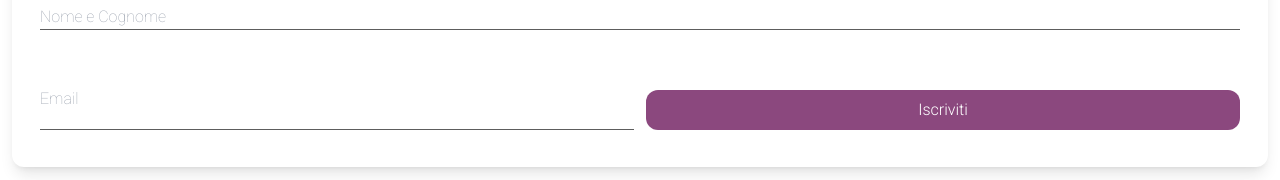
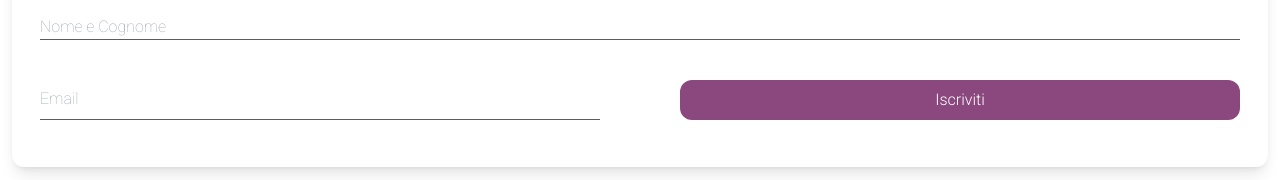
Before and after one commit to gabrimarch3/Hunt4Taste, a Next.js app: page / in a window 1280 px wide. Shown: the part 1047-1227 px from the top of the page. Built offline with nearby package versions, Linux system fonts and the light colour scheme.

Commit message:
fixed some styled components

```diff
--- a/app/components/SubscriptionForm.jsx
+++ b/app/components/SubscriptionForm.jsx
@@ -22,9 +22,9 @@ export default function SubscriptionForm() {
         <div className='w-full min-h-[200px] p-7 bg-white flex flex-col justify-center shadow-lg rounded-xl'>
             <form action="/" className='h-15 w-full'>
                 <input type="text" className='w-full border-b border-b-[#5D5D5D] bg-transparent text-gray-600 mb-10 font-thin' placeholder='Nome e Cognome' />
-                <div className='flex md:flex-row sm:flex-col sm:gap-3'>
+                <div className='flex flex-col md:flex-row md:ml-0'>
                     <input type="email" className='w-full border-b border-b-[#5D5D5D] bg-transparent text-gray-600 font-thin' placeholder='Email' />
-                    <button type='submit' className='ml-20 text-center font-light bg-[#8B487E] w-full rounded-xl text-white h-10 sm:self-center sm:ml-0 sm:mt-5'>Iscriviti</button>
+                    <button type='submit' className='md:ml-20 mt-5 md:mt-0 text-center font-light bg-[#8B487E] w-full rounded-xl text-white h-10'>Iscriviti</button>
                 </div>
             </form>
         </div>
```
